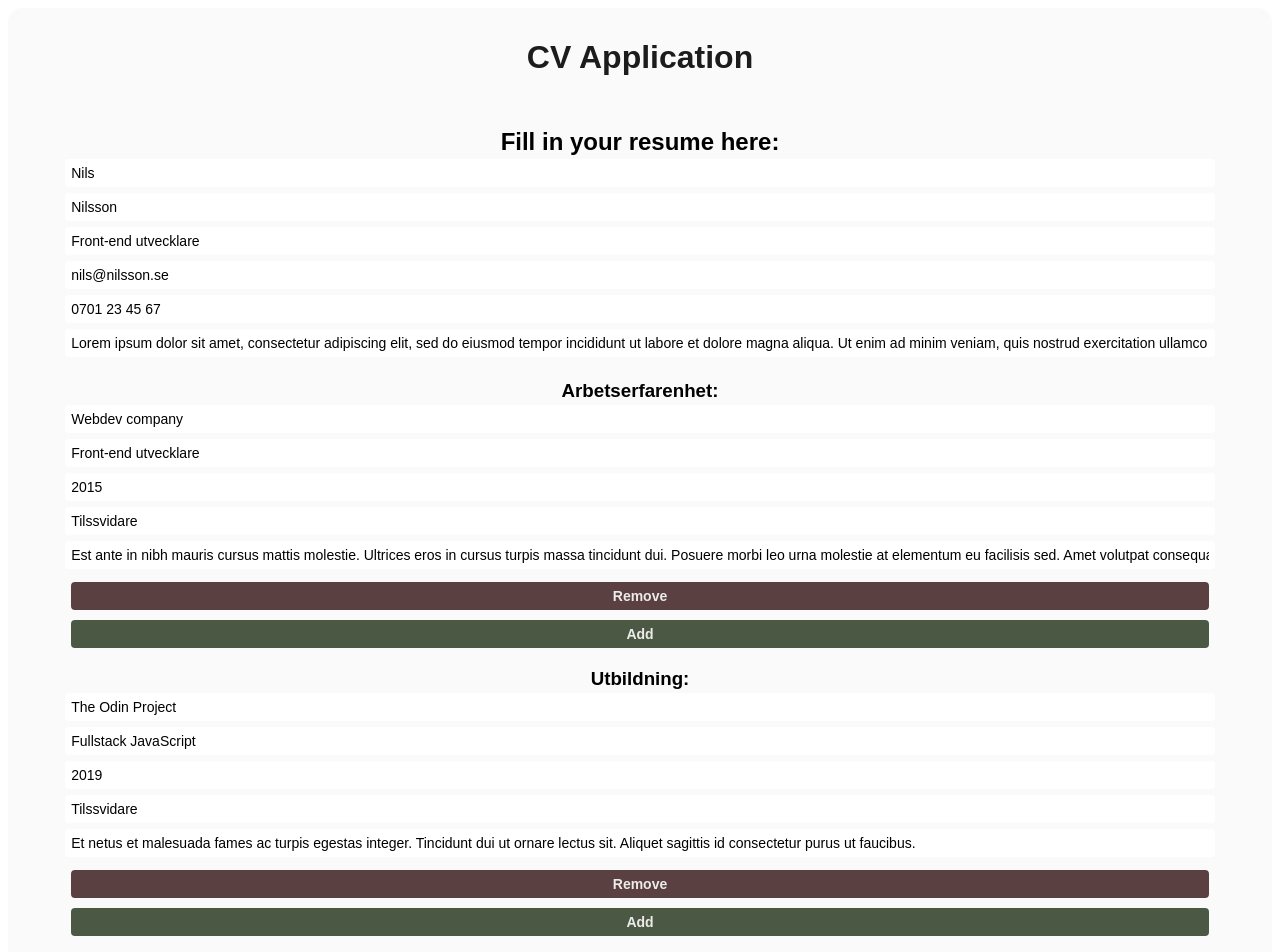
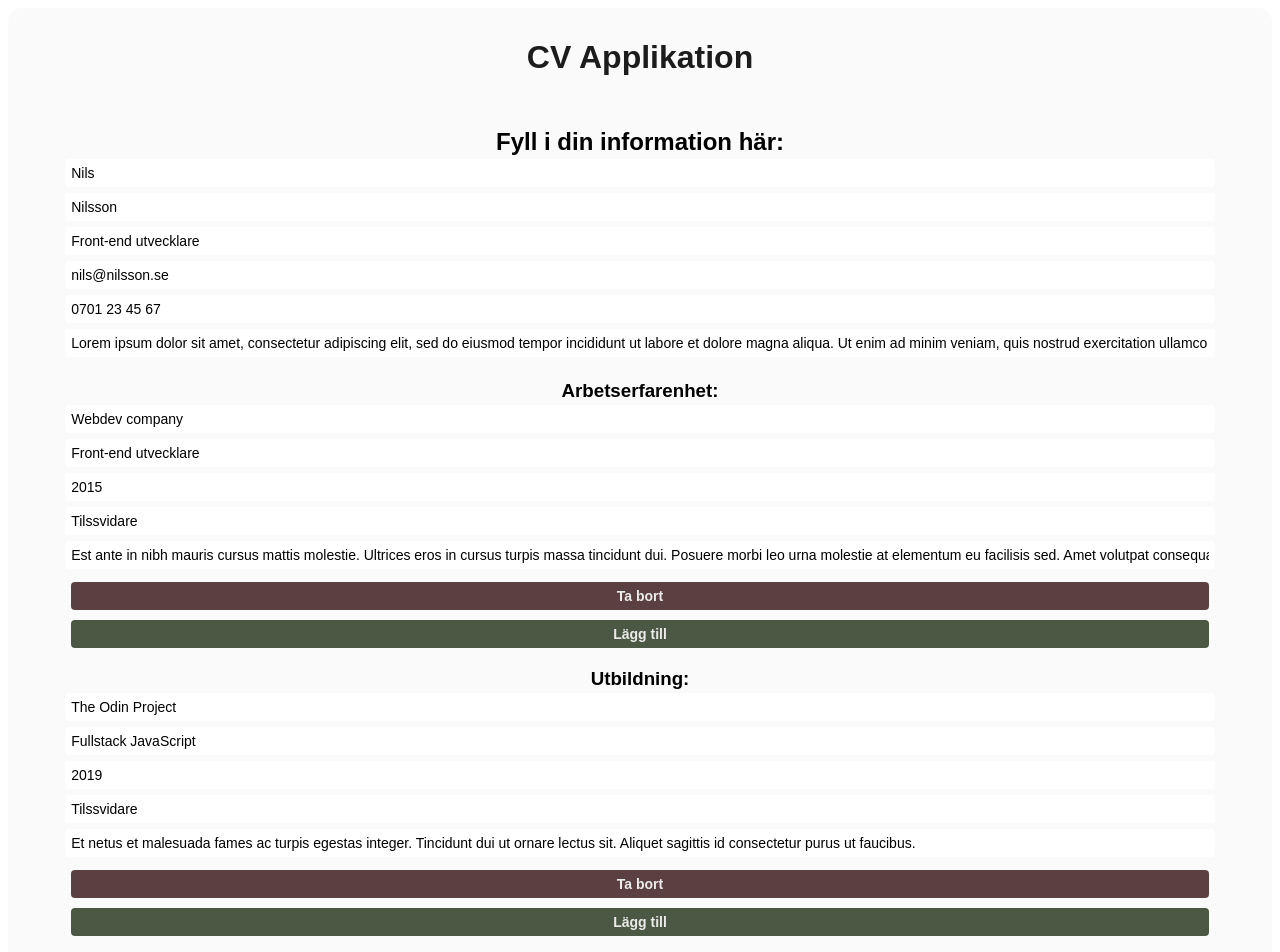
Before and after one commit to tobiasolsson/cv-application, a React (Create React App) app: page / in a window 1280 px wide. Shown: the top 952 px of the page. Built offline with nearby package versions, Linux system fonts and the light colour scheme.

Commit message:
Fix language to swedish

```diff
--- a/src/App.js
+++ b/src/App.js
@@ -6,7 +6,6 @@ import { schoolObj, workObj, generalObj } from './boiler';
 
 import styles from './App.module.css';
 
-// TODO: Fixa swenglish
 // TODO: Textarea på description inputs
 
 function App() {
@@ -17,7 +16,7 @@ function App() {
   return (
     <div className={styles.main}>
       <header>
-        <h1 className={styles.title}>CV Application</h1>
+        <h1 className={styles.title}>CV Applikation</h1>
       </header>
       <div className={styles.content}>
         <Form
--- a/src/components/editSection/education/Education.js
+++ b/src/components/editSection/education/Education.js
@@ -75,7 +75,7 @@ function Education(props) {
         onChange={handleChange}
       />
       <button type="button" className={styles.remove} onClick={handleDelete}>
-        Remove
+        Ta bort
       </button>
     </form>
   );
--- a/src/components/editSection/form/Form.js
+++ b/src/components/editSection/form/Form.js
@@ -34,13 +34,13 @@ function Form(props) {
 
   return (
     <div className={styles.main}>
-      <h2 className={styles.title}>Fill in your resume here:</h2>
+      <h2 className={styles.title}>Fyll i din information här:</h2>
       <General general={general} setGeneral={setGeneral} />
       <div className={styles.main}>
         <h3 className={styles.title}>Arbetserfarenhet: </h3>
         {wk}
         <button type="submit" className={styles.add} onClick={handleAddWork}>
-          Add
+          Lägg till
         </button>
       </div>
       <div className={styles.main}>
@@ -51,7 +51,7 @@ function Form(props) {
           className={styles.add}
           onClick={handleAddEducation}
         >
-          Add
+          Lägg till
         </button>
       </div>
     </div>
--- a/src/components/editSection/work/Work.js
+++ b/src/components/editSection/work/Work.js
@@ -73,7 +73,7 @@ function Work(props) {
         onChange={handleChange}
       />
       <button type="button" className={styles.remove} onClick={handleDelete}>
-        Remove
+        Ta bort
       </button>
     </form>
   );
```
